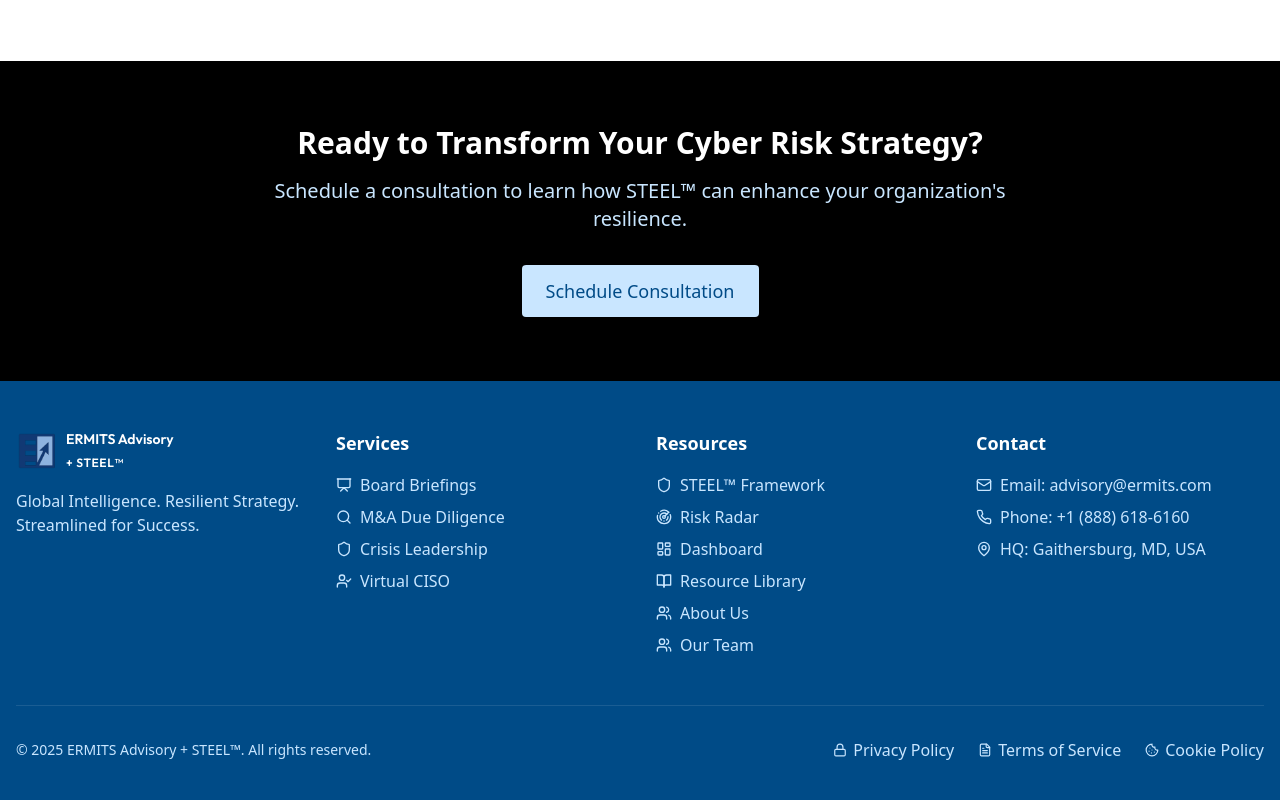
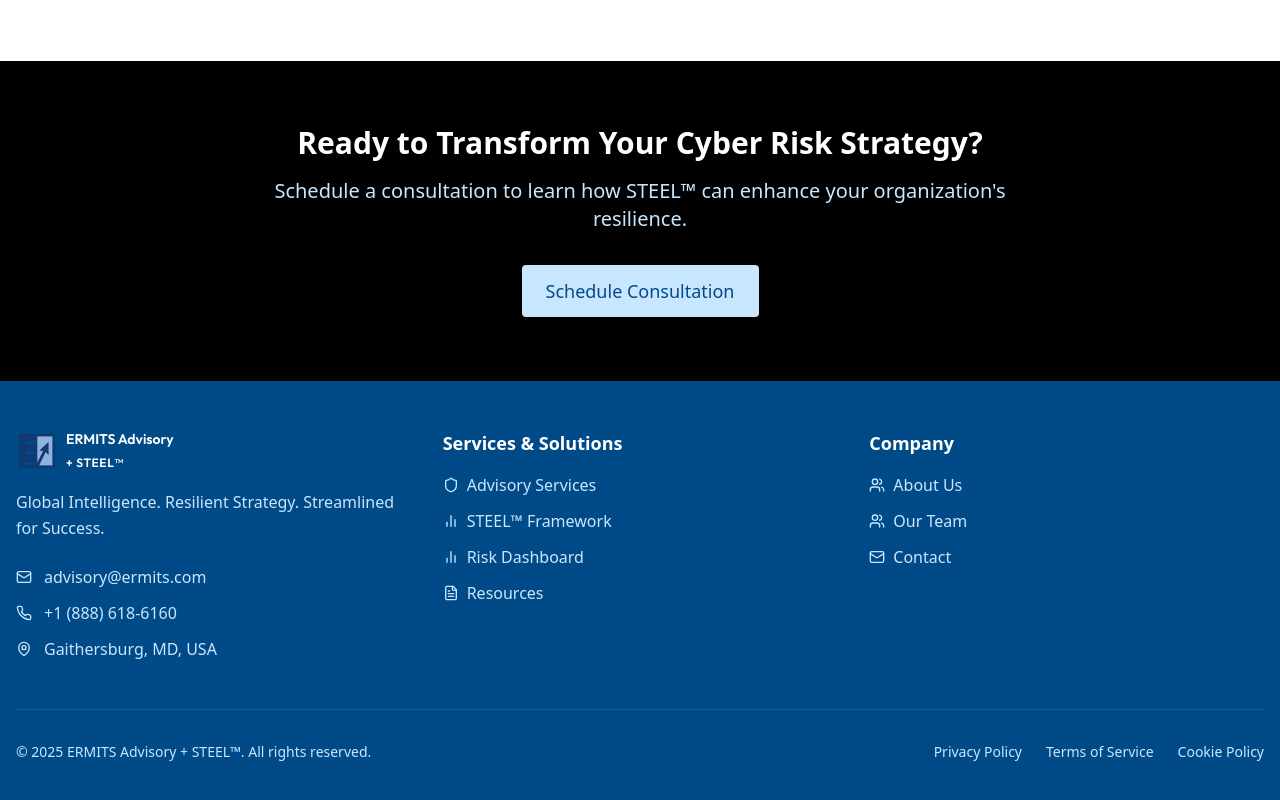
Before and after one commit to Facely1er/ermits-advisory.com, a React (Vite) app: page / in a window 1280 px wide. Shown: the part 2529-3329 px from the top of the page. Built offline with nearby package versions, Linux system fonts and the light colour scheme.

Commit message:
Reorganize and simplify the footer

```diff
--- a/src/components/Footer.tsx
+++ b/src/components/Footer.tsx
@@ -3,9 +3,7 @@ import { Link } from 'react-router-dom';
 import { useLanguage } from '../contexts/LanguageContext';
 import logoImg from '../assets/LOGO-ERMITS-ADVISORY.png';
 import {
-  Presentation, Search, Shield, UserCheck,
-  BarChart2, RadarIcon, LayoutDashboard,
-  Mail, Phone, MapPin, Lock, FileText, Cookie, Users, BookOpen
+  Mail, Phone, MapPin, Shield, BarChart2, Users, FileText
 } from 'lucide-react';
 
 export const Footer: React.FC = () => {
@@ -14,80 +12,76 @@ export const Footer: React.FC = () => {
   return (
     <footer className="bg-navy dark:bg-black text-white">
       <div className="container mx-auto px-4 py-12">
-        <div className="grid grid-cols-1 md:grid-cols-4 gap-8">
+        <div className="grid grid-cols-1 md:grid-cols-3 gap-8">
+          {/* Company Info */}
           <div className="md:col-span-1">
-            <Link to="/" className="flex items-center">
+            <Link to="/" className="flex items-center mb-4">
               <img src={logoImg} alt="ERMITS Advisory + STEEL" className="h-10" />
               <span className="ml-2 font-outfit font-semibold text-white">
                 <span className="block text-sm">ERMITS Advisory</span>
                 <span className="text-xs tracking-wider">+ STEEL™</span>
               </span>
             </Link>
-            <p className="mt-4 text-silver whitespace-normal">{t('common.tagline')}</p>
+            <p className="text-silver mb-6 leading-relaxed">{t('common.tagline')}</p>
+
+            {/* Contact Info */}
+            <div className="space-y-3">
+              <div className="flex items-center text-silver">
+                <Mail size={16} className="mr-3 flex-shrink-0" />
+                <a href="mailto:advisory@ermits.com" className="hover:text-white transition-colors">
+                  advisory@ermits.com
+                </a>
+              </div>
+              <div className="flex items-center text-silver">
+                <Phone size={16} className="mr-3 flex-shrink-0" />
+                <span>+1 (888) 618-6160</span>
+              </div>
+              <div className="flex items-center text-silver">
+                <MapPin size={16} className="mr-3 flex-shrink-0" />
+                <span>Gaithersburg, MD, USA</span>
+              </div>
+            </div>
           </div>
 
-          <div className="md:col-span-3 grid grid-cols-1 sm:grid-cols-3 gap-8">
+          {/* Quick Links */}
+          <div className="md:col-span-2 grid grid-cols-1 sm:grid-cols-2 gap-8">
             <div>
-              <h3 className="text-lg font-semibold mb-4">{t('footer.services.title')}</h3>
-              <ul className="space-y-2">
+              <h3 className="text-lg font-semibold mb-4">Services & Solutions</h3>
+              <ul className="space-y-3">
                 <li>
                   <Link to="/services" className="text-silver hover:text-white transition-colors flex items-center">
-                    <Presentation size={16} className="mr-2" />
-                    {t('footer.services.boardBriefings')}
+                    <Shield size={16} className="mr-2" />
+                    Advisory Services
                   </Link>
                 </li>
                 <li>
-                  <Link to="/services" className="text-silver hover:text-white transition-colors flex items-center">
-                    <Search size={16} className="mr-2" />
-                    {t('footer.services.mAndA')}
+                  <Link to="/steel" className="text-silver hover:text-white transition-colors flex items-center">
+                    <BarChart2 size={16} className="mr-2" />
+                    STEEL™ Framework
                   </Link>
                 </li>
                 <li>
-                  <Link to="/services" className="text-silver hover:text-white transition-colors flex items-center">
-                    <Shield size={16} className="mr-2" />
-                    {t('footer.services.crisis')}
+                  <Link to="/dashboard" className="text-silver hover:text-white transition-colors flex items-center">
+                    <BarChart2 size={16} className="mr-2" />
+                    Risk Dashboard
                   </Link>
                 </li>
                 <li>
-                  <Link to="/services" className="text-silver hover:text-white transition-colors flex items-center">
-                    <UserCheck size={16} className="mr-2" />
-                    {t('footer.services.vCISO')}
+                  <Link to="/resources" className="text-silver hover:text-white transition-colors flex items-center">
+                    <FileText size={16} className="mr-2" />
+                    Resources
                   </Link>
                 </li>
               </ul>
             </div>
 
             <div>
-              <h3 className="text-lg font-semibold mb-4">{t('footer.resources.title')}</h3>
-              <ul className="space-y-2">
-                <li>
-                  <Link to="/steel" className="text-silver hover:text-white transition-colors flex items-center">
-                    <Shield size={16} className="mr-2" />
-                    {t('footer.resources.steel')}
-                  </Link>
-                </li>
-                <li>
-                  <Link to="/risk-radar" className="text-silver hover:text-white transition-colors flex items-center">
-                    <RadarIcon size={16} className="mr-2" />
-                    {t('footer.resources.riskRadar')}
-                  </Link>
-                </li>
-                <li>
-                  <Link to="/dashboard" className="text-silver hover:text-white transition-colors flex items-center">
-                    <LayoutDashboard size={16} className="mr-2" />
-                    {t('footer.resources.dashboard')}
-                  </Link>
-                </li>
-                <li>
-                  <Link to="/resources" className="text-silver hover:text-white transition-colors flex items-center">
-                    <BookOpen size={16} className="mr-2" />
-                    {t('footer.resources.library')}
-                  </Link>
-                </li>
+              <h3 className="text-lg font-semibold mb-4">Company</h3>
+              <ul className="space-y-3">
                 <li>
                   <Link to="/about" className="text-silver hover:text-white transition-colors flex items-center">
                     <Users size={16} className="mr-2" />
-                    {t('footer.resources.about')}
+                    About Us
                   </Link>
                 </li>
                 <li>
@@ -96,23 +90,11 @@ export const Footer: React.FC = () => {
                     Our Team
                   </Link>
                 </li>
-              </ul>
-            </div>
-
-            <div>
-              <h3 className="text-lg font-semibold mb-4">{t('footer.contact.title')}</h3>
-              <ul className="space-y-2">
-                <li className="text-silver flex items-center">
-                  <Mail size={16} className="mr-2" />
-                  {t('footer.contact.emailLabel')} <a href="mailto:advisory@ermits.com" className="ml-1 hover:text-white transition-colors">{t('services.contact.email')}</a>
-                </li>
-                <li className="text-silver flex items-center">
-                  <Phone size={16} className="mr-2" />
-                  {t('footer.contact.phoneLabel')} {t('services.contact.phone')}
-                </li>
-                <li className="text-silver flex items-center">
-                  <MapPin size={16} className="mr-2" />
-                  {t('footer.contact.headquartersLabel')} {t('services.contact.headquarters')}
+                <li>
+                  <Link to="/contact" className="text-silver hover:text-white transition-colors flex items-center">
+                    <Mail size={16} className="mr-2" />
+                    Contact
+                  </Link>
                 </li>
               </ul>
             </div>
@@ -123,18 +105,15 @@ export const Footer: React.FC = () => {
           <p className="text-sm text-silver mb-4 md:mb-0">
             {t('common.copyright')}
           </p>
-          <div className="flex space-x-6">
-            <Link to="/privacy" className="text-silver hover:text-white transition-colors flex items-center">
-              <Lock size={14} className="mr-1.5" />
-              {t('footer.policy.privacy')}
+          <div className="flex space-x-6 text-sm">
+            <Link to="/privacy" className="text-silver hover:text-white transition-colors">
+              Privacy Policy
             </Link>
-            <Link to="/terms" className="text-silver hover:text-white transition-colors flex items-center">
-              <FileText size={14} className="mr-1.5" />
-              {t('footer.policy.terms')}
+            <Link to="/terms" className="text-silver hover:text-white transition-colors">
+              Terms of Service
             </Link>
-            <Link to="/cookies" className="text-silver hover:text-white transition-colors flex items-center">
-              <Cookie size={14} className="mr-1.5" />
-              {t('footer.policy.cookie')}
+            <Link to="/cookies" className="text-silver hover:text-white transition-colors">
+              Cookie Policy
             </Link>
           </div>
         </div>
```
